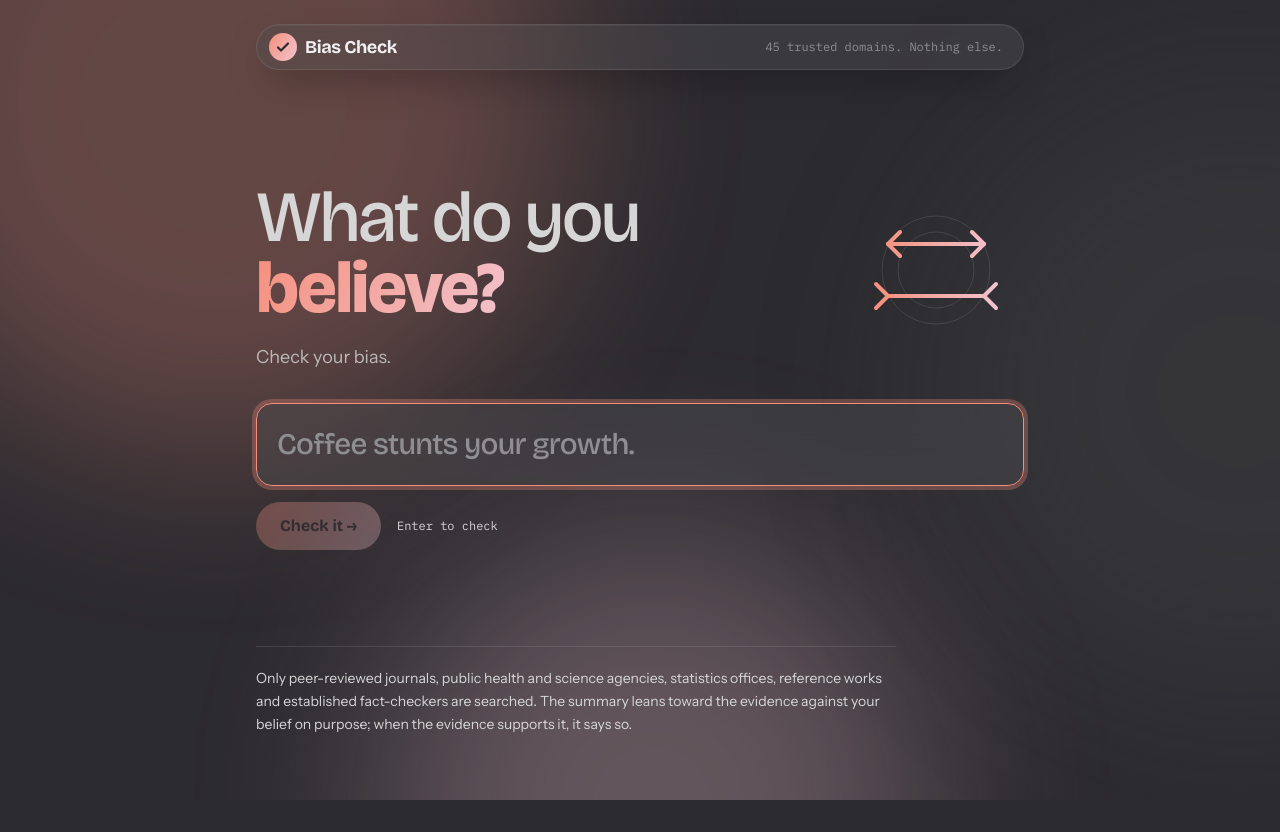
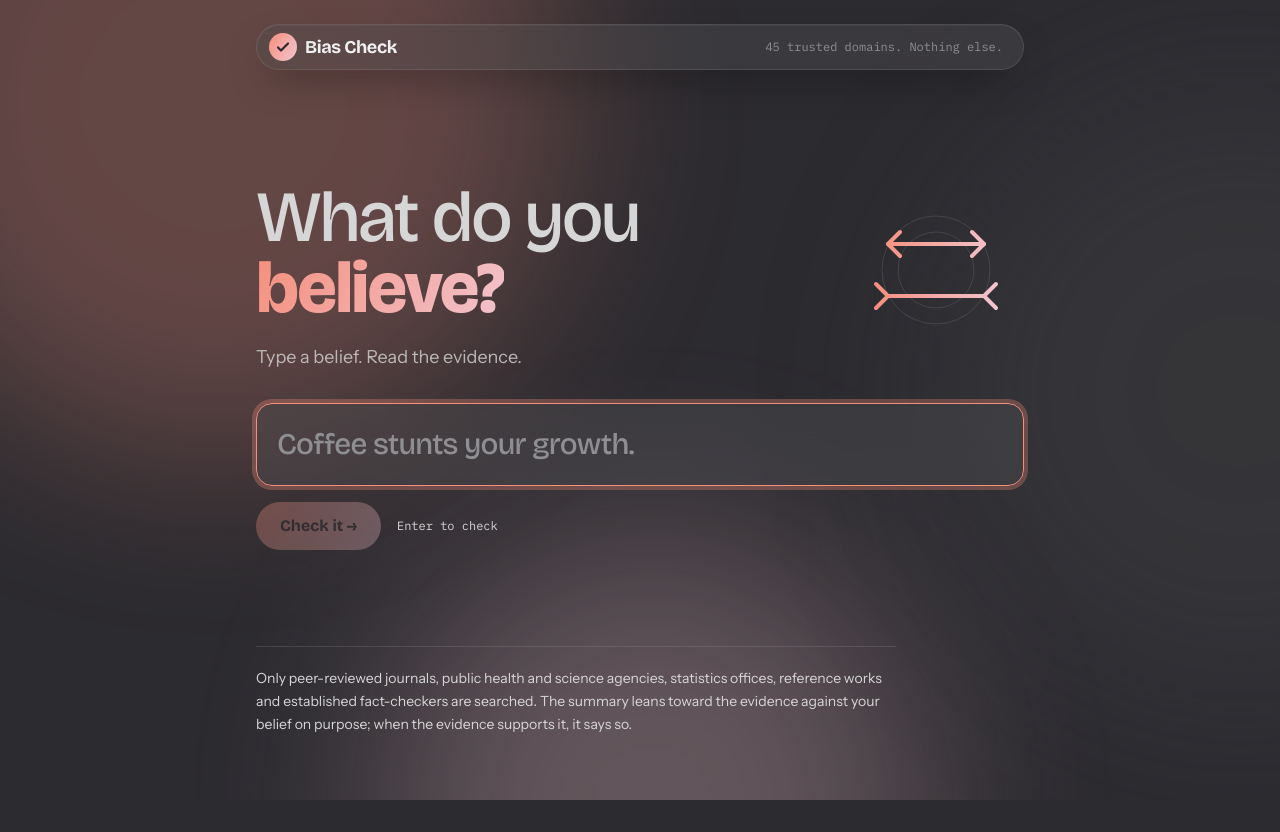
Before and after one commit to MarinaTkd/bias-check, a Next.js app in the folder bias-check/: page / in a window 1280 px wide. Built offline with nearby package versions, Linux system fonts and the light colour scheme.

Commit message:
copy: tagline reads 'Type a belief. Read the evidence.'

```diff
--- a/bias-check/app/page.tsx
+++ b/bias-check/app/page.tsx
@@ -96,7 +96,7 @@ export default function Page() {
                   <span className="brand-text font-extrabold">believe?</span>
                 </label>
                 <p className="mt-5 max-w-md text-lg text-muted/80">
-                  Check your bias.
+                  Type a belief. Read the evidence.
                 </p>
               </div>
               {/* Müller-Lyer illusion: both lines are the same length. Perception, not measurement. */}
```
